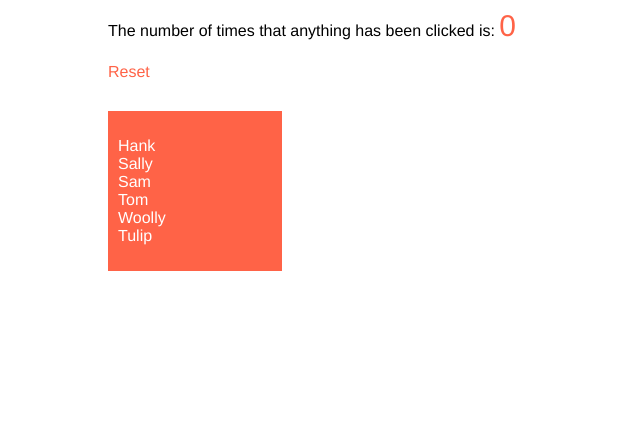
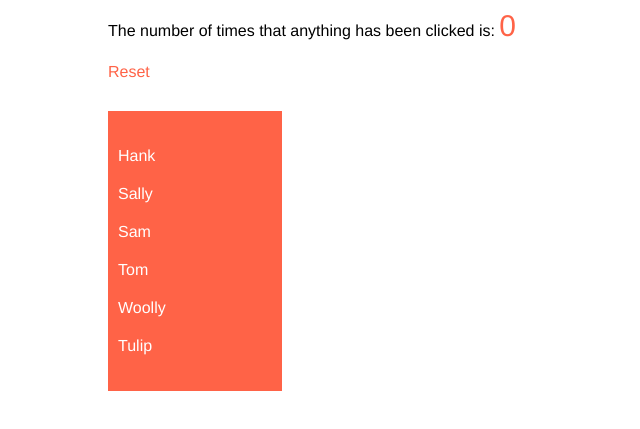
Before and after one commit to danielmoi/danielmoi.github.io--old, a plain HTML site: page CCP/index.html in a window 1280 px wide. Shown: the part 85-514 px from the top of the page, without its empty margins (242-882 px from the left). Drawn offline with Linux system fonts and the light colour scheme.

Commit message:
Fix padding

```diff
--- a/CCP/css/sass/_main.scss
+++ b/CCP/css/sass/_main.scss
@@ -27,6 +27,10 @@ ul {
   padding: 0;
 }
 
+li {
+  padding: 10px 0;
+}
+
 img {
   max-width: 100%;
   max-height: 300px;
--- a/CCP/css/style.css
+++ b/CCP/css/style.css
@@ -34,6 +34,10 @@ ul {
   padding: 0;
 }
 
+li {
+  padding: 10px 0;
+}
+
 img {
   max-width: 100%;
   max-height: 300px;
--- a/CCP/js/script.js
+++ b/CCP/js/script.js
@@ -72,7 +72,6 @@ for (var i = 0; i < data.length; i++) {
         counterCopy = 0;
         document.getElementById("counter").innerHTML = 0;
         document.getElementById("name").innerHTML = "anything";
-
       });
     };
 
```
